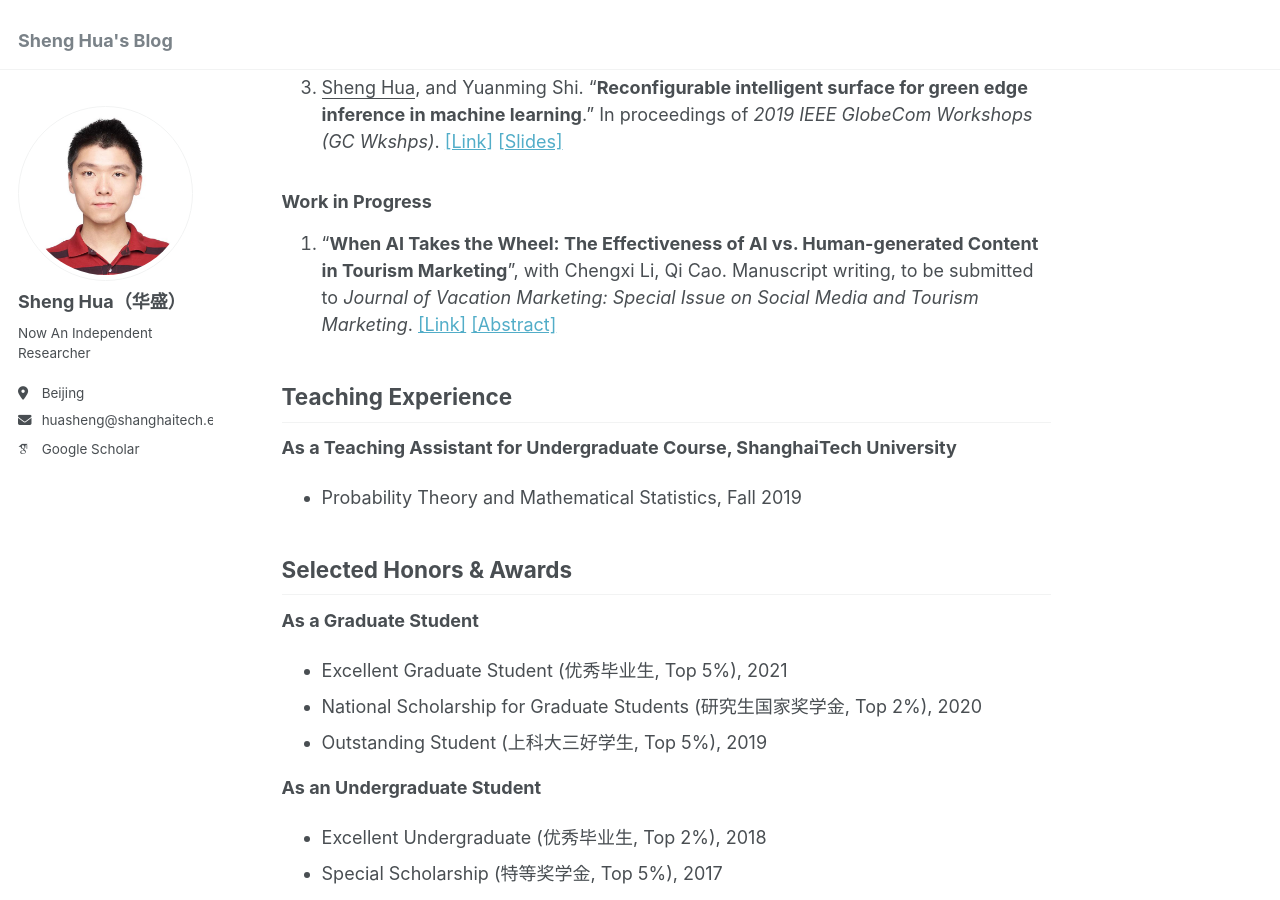
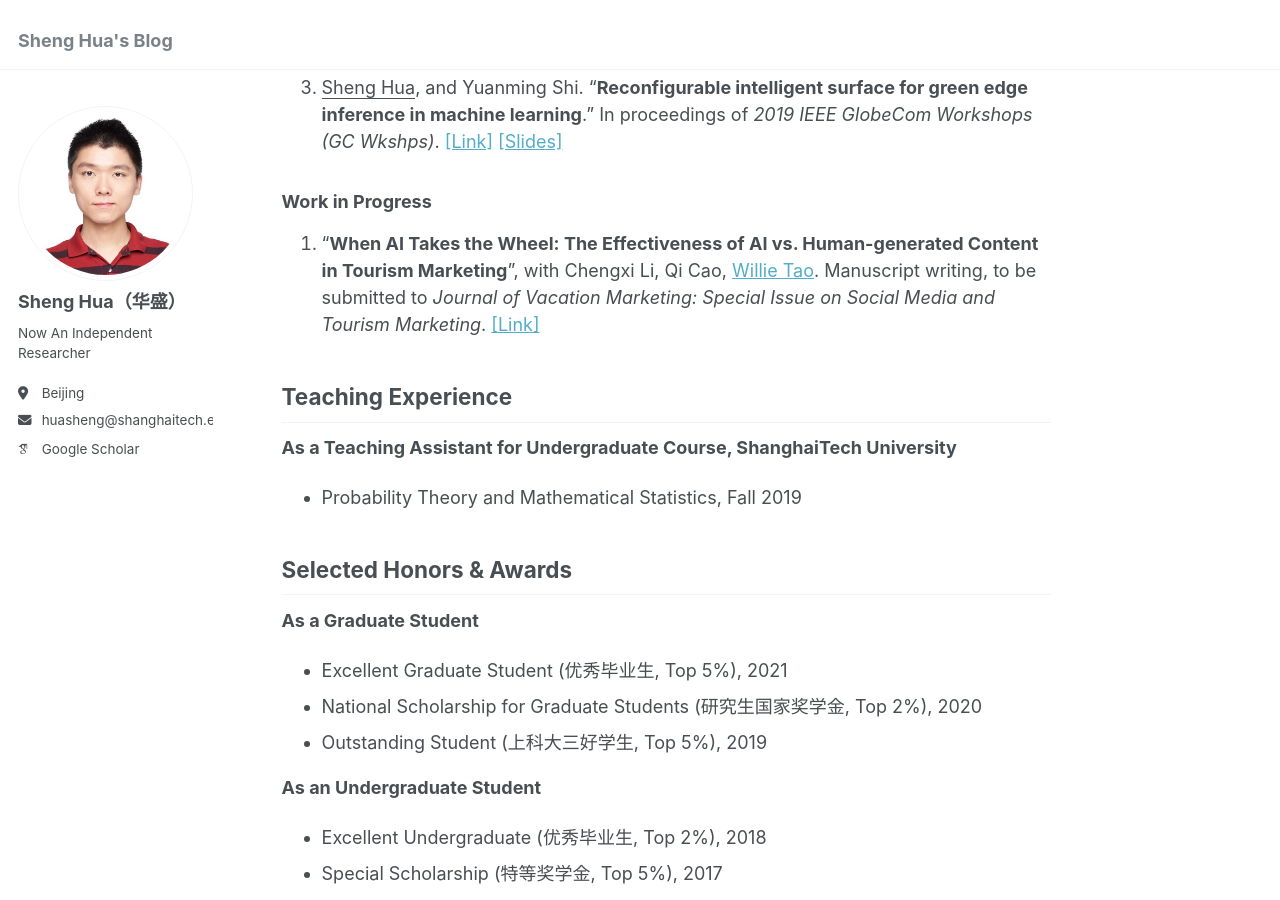
Before and after one commit to DreamerHua/dreamerhua.github.io, a Jekyll site: the page built from _pages/about.md, in a window 1280 px wide and 900 px high, scrolled down 1085 px. Built offline with Jekyll 4.4.1, drawn with Linux system fonts in a browser that asks for light colours; some web fonts are replaced.

Commit message:
更新JVM作者

```diff
--- a/_pages/about.md
+++ b/_pages/about.md
@@ -29,7 +29,7 @@ Transactions on Green Communications and Networking 2021*. ([JCR Q1](https://wos
 3. <u>Sheng Hua</u>, and Yuanming Shi. "**Reconfigurable intelligent surface for green edge inference in machine learning**." In proceedings of *2019 IEEE GlobeCom Workshops (GC Wkshps)*. [[Link]](https://ieeexplore.ieee.org/document/9024398/) [[Slides]](https://dreamerhua.github.io/files/[GlobeCom19]RIS%20for%20Green%20Edge%20Inference%20slides.pdf)
 
 ### Work in Progress
-1. "**When AI Takes the Wheel: The Effectiveness of AI vs. Human-generated Content in Tourism Marketing**", with Chengxi Li, Qi Cao. Manuscript writing, to be submitted to *Journal of Vacation Marketing: Special Issue on Social Media and Tourism Marketing*. [[Link]](https://journals.sagepub.com/page/jvm/call-for-papers) [[Abstract]](http://dreamerhua.github.io/files/JVM_Abstract.pdf)
+1. "**When AI Takes the Wheel: The Effectiveness of AI vs. Human-generated Content in Tourism Marketing**", with Chengxi Li, Qi Cao, [Willie Tao](https://business.okstate.edu/directory/799415.html). Manuscript writing, to be submitted to *Journal of Vacation Marketing: Special Issue on Social Media and Tourism Marketing*. [[Link]](https://journals.sagepub.com/page/jvm/call-for-papers)
 
 
 ## <span id="teaching">Teaching Experience</span>
```
Also changed, not shown: 1 other file.
